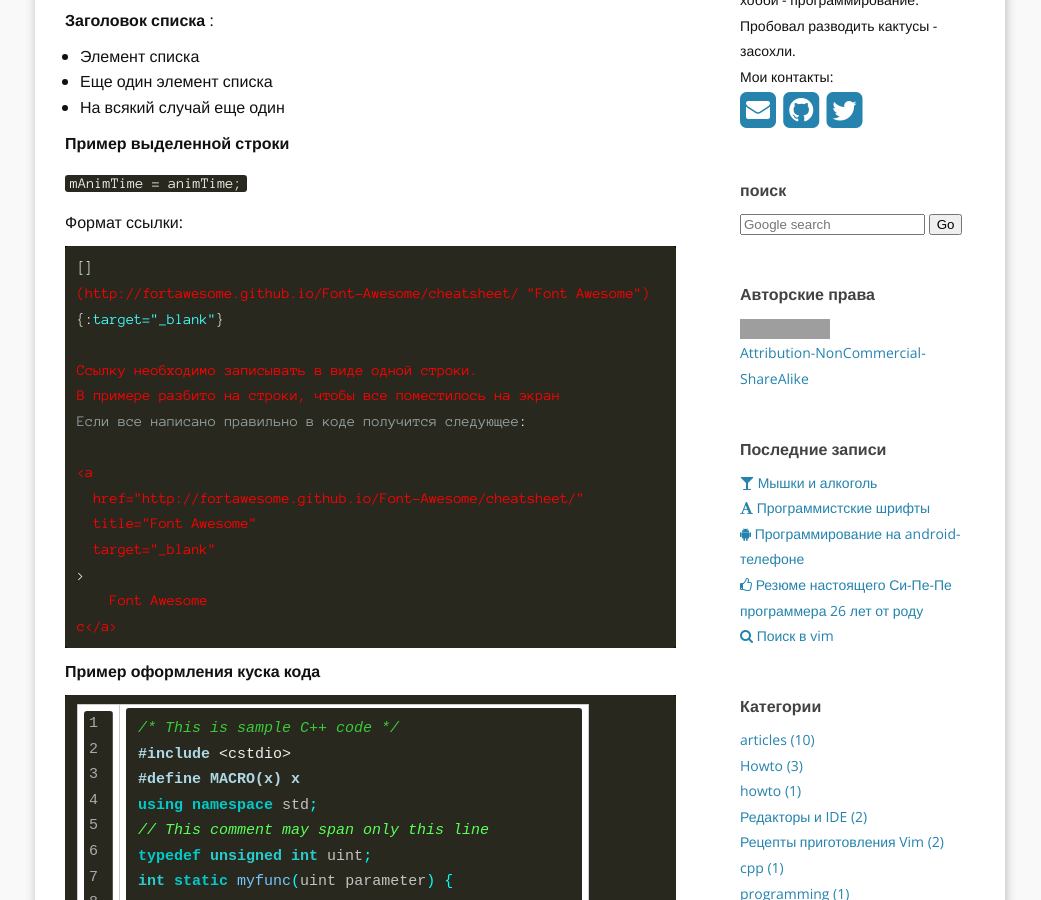
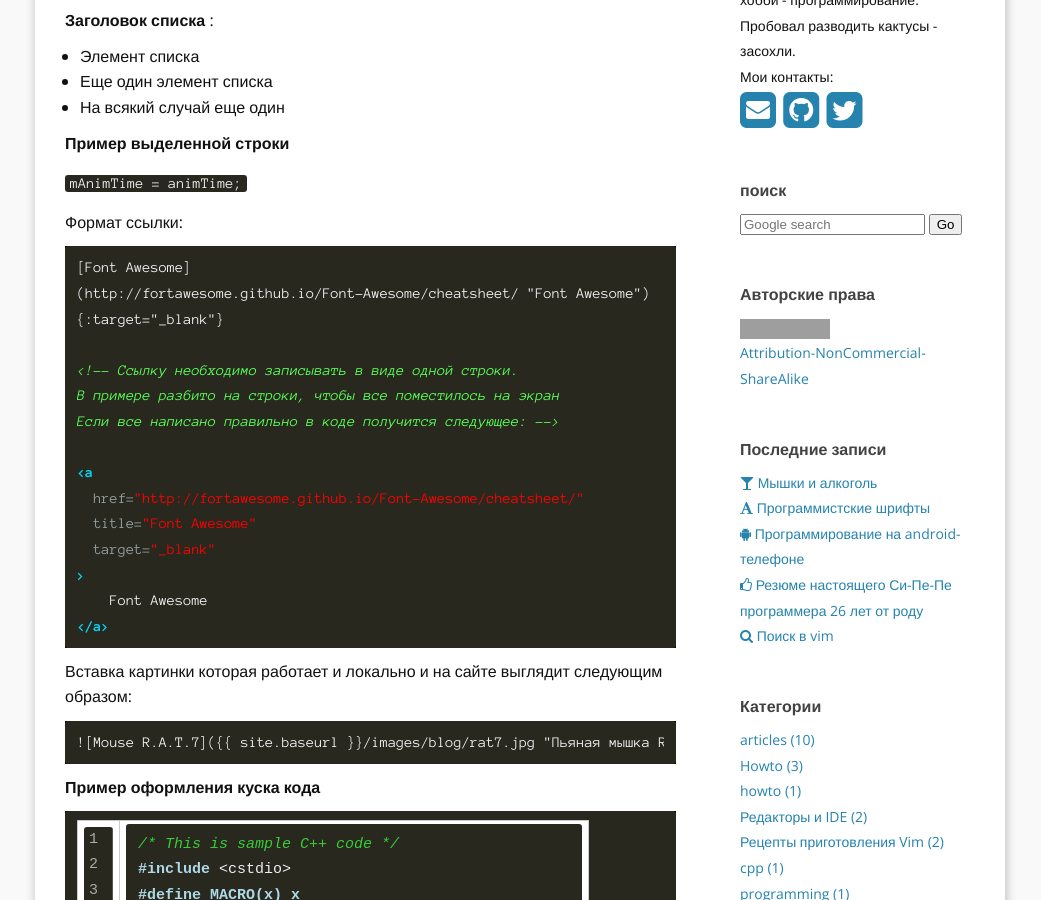
Before and after one commit to abushmelev/oalex, a Jekyll site: the page built from _posts/2015-04-30-Template.md, in a window 1280 px wide and 900 px high, scrolled down 537 px. Shown: the whole window, without its empty margins (120-1161 px from the left). Built offline with Jekyll 4.4.1, drawn with Linux system fonts in a browser that asks for light colours; nearby versions of some CDN libraries; comment, search, counter and statistics services are not loaded; grey boxes are pictures that could not be loaded.

Commit message:
Доработан пример

```diff
--- a/_posts/2015-04-30-Template.md
+++ b/_posts/2015-04-30-Template.md
@@ -32,14 +32,15 @@ comments: true
 <!-- more -->
 
 Формат ссылки:
-{% highlight YAML %}
-[]
+{% highlight HTML %}
+
+[Font Awesome]
 (http://fortawesome.github.io/Font-Awesome/cheatsheet/ "Font Awesome")
 {:target="_blank"}
 
-Ссылку необходимо записывать в виде одной строки.
+<!-- Ссылку необходимо записывать в виде одной строки.
 В примере разбито на строки, чтобы все поместилось на экран
-Если все написано правильно в коде получится следующее:
+Если все написано правильно в коде получится следующее: -->
 
 <a
   href="http://fortawesome.github.io/Font-Awesome/cheatsheet/"
@@ -47,7 +48,16 @@ comments: true
   target="_blank"
 >
     Font Awesome
-c</a>
+</a>
+
+{% endhighlight %}
+
+Вставка картинки которая работает и локально и на сайте выглядит следующим образом:
+
+{% assign braces0 = '{{' %}
+{% assign braces1 = '}}' %}
+{% highlight HTML %}
+![Mouse R.A.T.7]({{braces0}} site.baseurl {{braces1}}/images/blog/rat7.jpg "Пьяная мышка R.A.T 7")
 {% endhighlight %}
 
 **Пример оформления куска кода**
```
